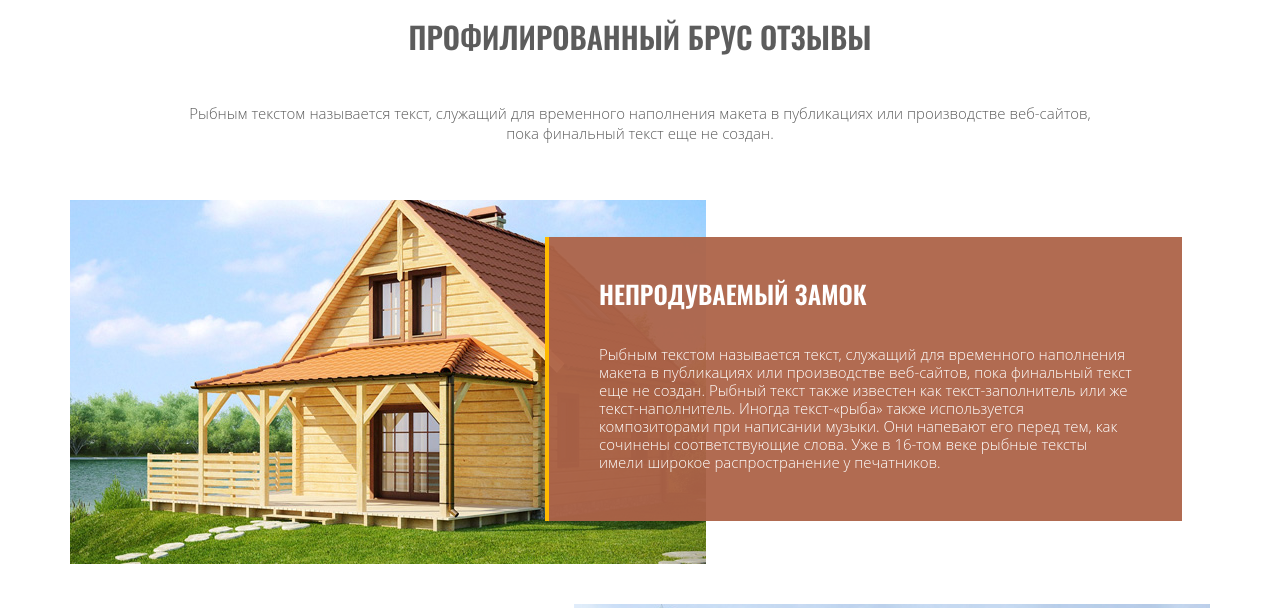
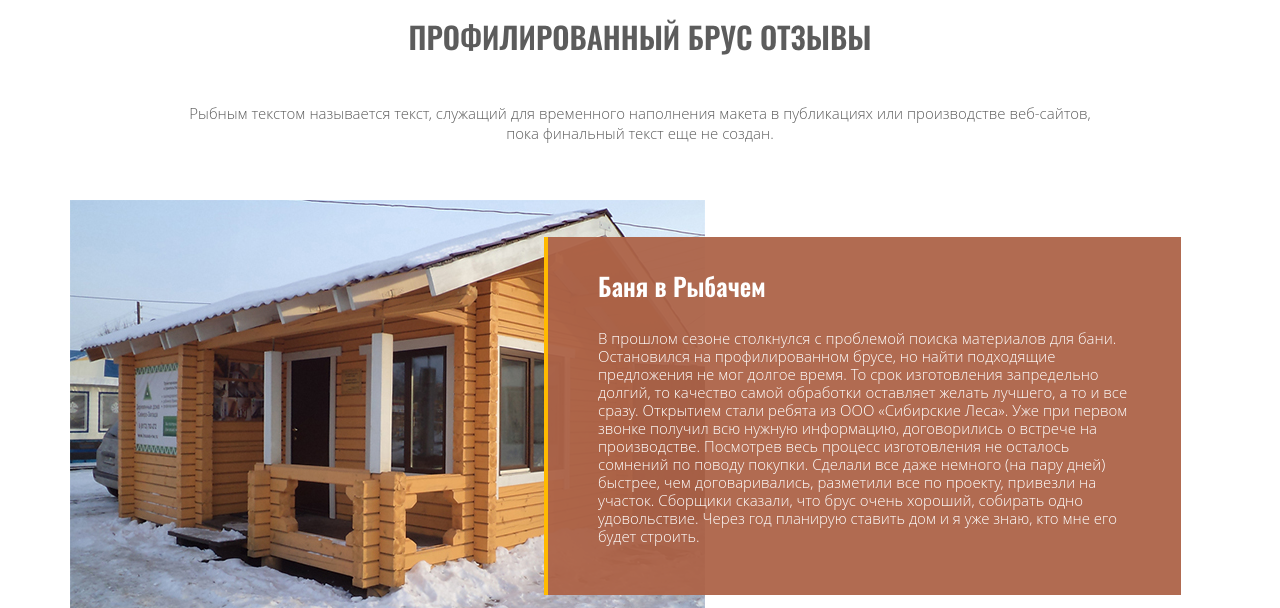
Before and after one commit to kacevnik/prof-brus.rf, a PHP site: page / in a window 1280 px wide. Shown: the part 5892-6500 px from the top of the page. Run offline with PHP 8.4, Linux system fonts and the light colour scheme; some libraries are stand-ins or nearby versions.

Commit message:
Изменение отзывов на главной, картинки, тексты

```diff
--- a/css/style.css
+++ b/css/style.css
@@ -320,12 +320,24 @@ h5 {
   border-left: 4px solid #FFBA00;
   padding: 20px;
   padding-top: 33px; }
+
   .dd-box-green_pb h2 {
     color: #fff;
     text-align: left;
     padding-bottom: 25px;
     padding-right: 0;
-    font-size: 25px; }
+    font-size: 25px;
+  }
+
+  .dd-box-green_pb h6 {
+    color: #fff;
+    text-align: left;
+    padding-bottom: 25px;
+    padding-right: 0;
+    font-size: 25px;
+    font-family: "Oswald-DemiBold";
+  }
+
   .dd-box-green_pb p {
     color: #fff;
     font-family: 'Open Sans', sans-serif;
--- a/css/style.scss
+++ b/css/style.scss
@@ -390,6 +390,14 @@ border:none;
         padding-bottom: 25px;
         padding-right: 0;
         font-size: 25px;
+    }
+    h6{
+        color:#fff;
+        text-align: left;
+        padding-bottom: 25px;
+        padding-right: 0;
+        font-size: 25px;
+
     }
     p{
         color:#fff;
--- a/includes/video.php
+++ b/includes/video.php
@@ -23,11 +23,11 @@
 
 				<div class="dd-box-wrap_pb">
 					<div class="dd-box_pb">
-						<img class="img-responsive" src="img/d1.jpg" alt="">
+						<img class="img-responsive" src="img/bany_otziv.jpg" alt="">
 					</div>
 					<div class="dd-box_pb dd-box-green_pb dd-box_pb_red">
-						<h2>Непродуваемый замок</h2>
-						<p>Рыбным текстом называется текст, служащий для временного наполнения макета в публикациях или производстве веб-сайтов, пока финальный текст еще не создан. Рыбный текст также известен как текст-заполнитель или же текст-наполнитель. Иногда текст-«рыба» также используется композиторами при написании музыки. Они напевают его перед тем, как сочинены соответствующие слова. Уже в 16-том веке рыбные тексты имели широкое распространение у печатников.
+						<h6>Баня в Рыбачем</h6>
+						<p>В прошлом сезоне столкнулся с проблемой поиска материалов для бани. Остановился на профилированном брусе, но найти подходящие предложения не мог долгое время. То срок изготовления запредельно долгий, то качество самой обработки оставляет желать лучшего, а то и все сразу. Открытием стали ребята из ООО «Сибирские Леса». Уже при первом звонке получил всю нужную информацию, договорились о встрече на производстве. Посмотрев весь процесс изготовления не осталось сомнений по поводу покупки. Сделали все даже немного (на пару дней) быстрее, чем договаривались, разметили все по проекту, привезли на участок. Сборщики сказали, что брус очень хороший, собирать одно удовольствие. Через год планирую ставить дом и я уже знаю, кто мне его будет строить.
 						</p>
 					</div>
 					<div class="clearfix"></div>
@@ -36,11 +36,11 @@
 
 				<div class="dd-box-wrap_pb">
 					<div class="dd-box_pb dd-box_pb_2">
-						<img class="img-responsive" src="img/d2.jpg" alt="">
+						<img class="img-responsive" src="img/dom_otziv.jpg" alt="">
 					</div>
 					<div class="dd-box_pb dd-box-green_pb dd-box-green_pb_2 dd-box_pb_red">
-						<h2>стены без дополнительной отделки</h2>
-						<p>Рыбным текстом называется текст, служащий для временного наполнения макета в публикациях или производстве веб-сайтов, пока финальный текст еще не создан. Рыбный текст также известен как текст-заполнитель или же текст-наполнитель. Иногда текст-«рыба» также используется композиторами при написании музыки. Они напевают его перед тем, как сочинены соответствующие слова. Уже в 16-том веке рыбные тексты имели широкое распространение у печатников.
+						<h6>Дом Плотниково</h6>
+						<p>Хочу поблагодарить сотрудников ООО» Сибирские Леса» за изготовление качественного материала для строительства жилого дома. В компании работают грамотные специалисты, которые знают свое дело на 200%. Вопросов по качеству не возникло. Как производителя – рекомендую!
 						</p>
 					</div>
 					<div class="clearfix"></div>
```
Also changed, not shown: img/bany_otziv.jpg (added), img/dom_otziv.jpg (added).
